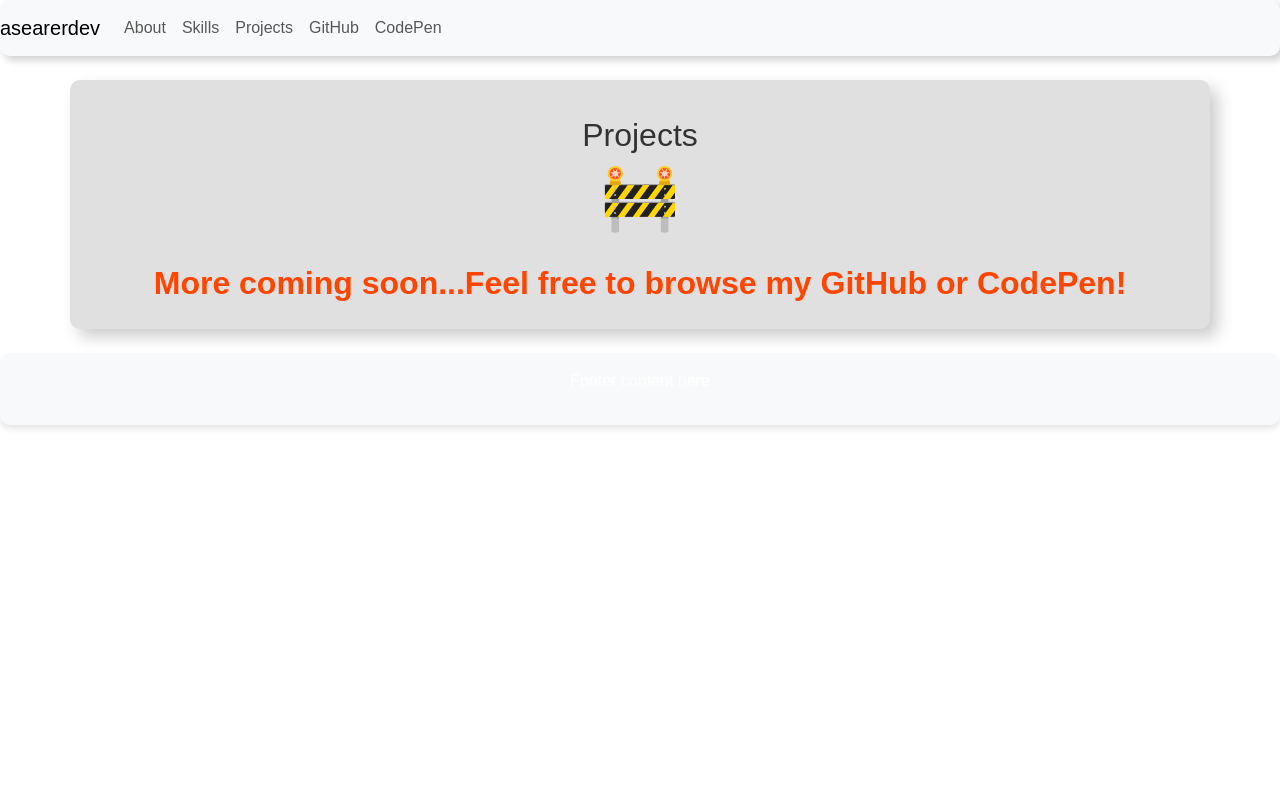
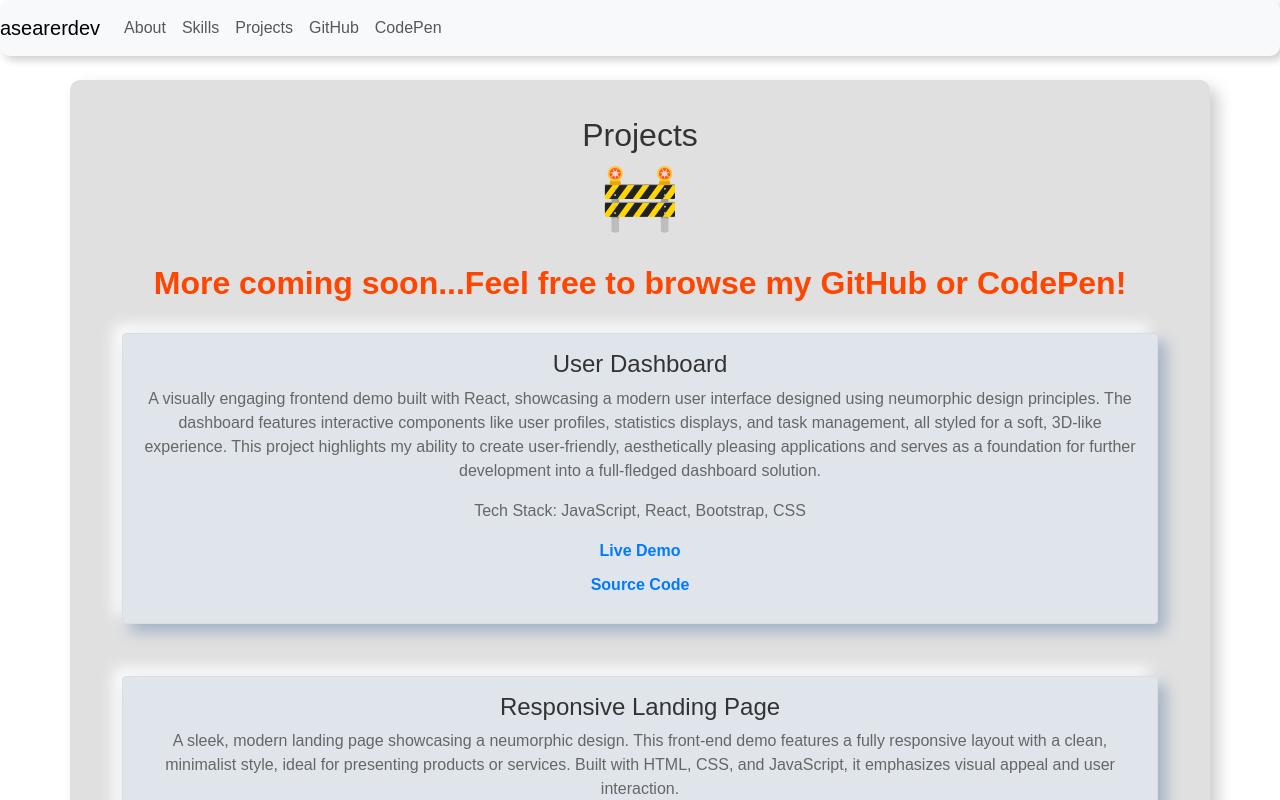
Before and after one commit to asearer/portfolio, a React (Create React App) app: page /projects in a window 1280 px wide. Shown: the top 800 px of the page. Built offline with nearby package versions, Linux system fonts and the light colour scheme.

Commit message:
On branch main  Your branch is up to date with 'origin/main'.  Changes to be committed: 	modified:   src/components/Projects.js

```diff
--- a/src/components/Projects.js
+++ b/src/components/Projects.js
@@ -14,23 +14,23 @@ const ProjectCard = ({ title, description, techStack, liveDemo, sourceCode }) =>
 const Projects = () => (
   <section id="projects">
     <h2>Projects</h2>
-    <h2 className="under-construction">More coming soon...Feel free to browse my GitHub or CodePen!</h2>
-    {/* <div className="projects-grid">
+    <h2 className="under-construction">More coming soon...Feel free to browse my GitHub or CodePen!</h2><br></br>
+    <div className="projects-grid">
       <ProjectCard
-        title="Project 1"
-        description="Description of Project 1"
-        techStack="JavaScript, React"
-        liveDemo="https://example.com"
-        sourceCode="https://github.com/example/repo"
+        title="User Dashboard"
+        description="A visually engaging frontend demo built with React, showcasing a modern user interface designed using neumorphic design principles. The dashboard features interactive components like user profiles, statistics displays, and task management, all styled for a soft, 3D-like experience. This project highlights my ability to create user-friendly, aesthetically pleasing applications and serves as a foundation for further development into a full-fledged dashboard solution."
+        techStack="JavaScript, React, Bootstrap, CSS"
+        liveDemo="https://user-dashboard-snowy.vercel.app/"
+        sourceCode="https://github.com/asearer/user-dashboard"
       />
       <ProjectCard
-        title="Project 2"
-        description="Description of Project 2"
+        title="Responsive Landing Page"
+        description="A sleek, modern landing page showcasing a neumorphic design. This front-end demo features a fully responsive layout with a clean, minimalist style, ideal for presenting products or services. Built with HTML, CSS, and JavaScript, it emphasizes visual appeal and user interaction."
         techStack="HTML, CSS, JavaScript"
-        liveDemo="https://example.com"
-        sourceCode="https://github.com/example/repo"
+        liveDemo="https://asearer.github.io/responsive-landing-page/"
+        sourceCode="https://github.com/asearer/responsive-landing-page"
       />
-      <ProjectCard
+      {/* <ProjectCard
         title="Project 3"
         description="Description of Project 3"
         techStack="Python, Django"
@@ -71,8 +71,8 @@ const Projects = () => (
         techStack="React, MongoDB"
         liveDemo="https://example.com"
         sourceCode="https://github.com/example/repo"
-      />
-    </div> */}
+      /> */}
+    </div>
   </section>
 );
 
```
